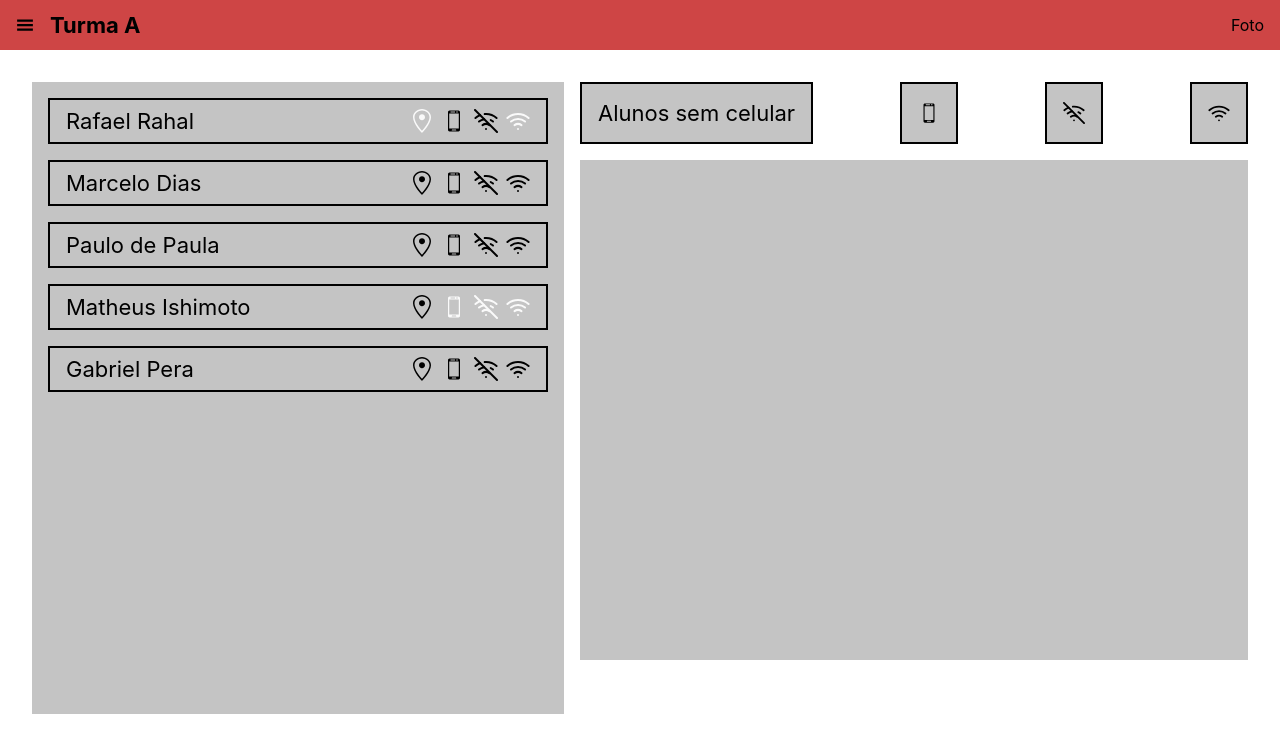
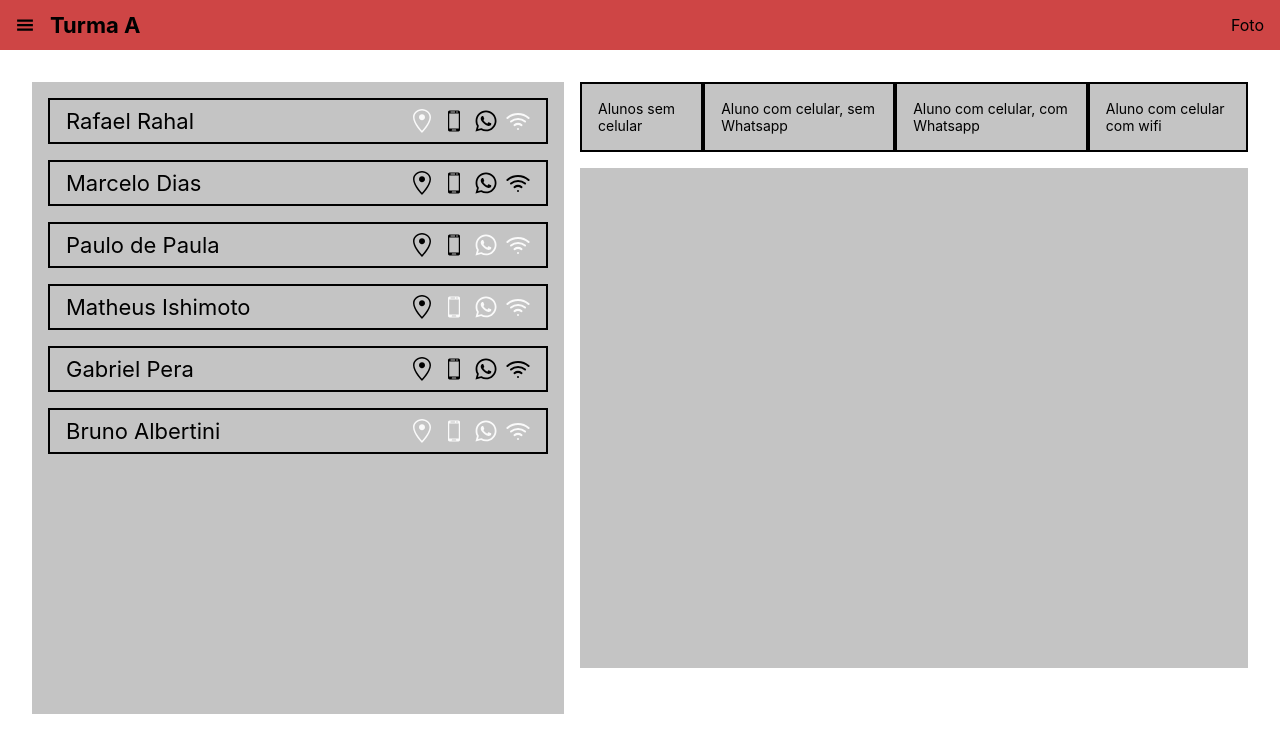
Before and after one commit to marcelodof/hackthon-covid, a React (Create React App) app in the folder front/: page / in a window 1280 px wide. Shown: the top 752 px of the page. Built offline with nearby package versions, Linux system fonts and the light colour scheme.

Commit message:
fix filters

```diff
--- a/front/src/App.js
+++ b/front/src/App.js
@@ -25,8 +25,8 @@ const defaultStudents = [
       name: "Paulo de Paula",
       hasAddress: true,
       hasSmartphone: true,
-      hasWhatsApp: true,
-      hasWifi: true,
+      hasWhatsApp: false,
+      hasWifi: false,
     },
     {
       name: "Matheus Ishimoto",
@@ -41,48 +41,38 @@ const defaultStudents = [
       hasSmartphone: true,
       hasWhatsApp: true,
       hasWifi: true,
+    },
+    {
+      name: "Bruno Albertini",
+      hasAddress: false,
+      hasSmartphone: false,
+      hasWhatsApp: false,
+      hasWifi: false,
     }
   ]
 
 function App() {
 
-  const [ studentsList, setStudentsList ] =
-    useState(defaultStudents)
-  const [ appliedFilters, setAppliedFilters] =
-    useState({
-      hasAddress: false,
-      hasSmartphone: false,
-      hasWhatsApp: false,
-      hasWifi: false,
-    })
+    const [ studentsList, setStudentsList ] = useState(defaultStudents)
+    //const possibleFilter = ["notSmartphone", "hasSmartphone", "hasWhatsApp", "hasWifi"]
 
-  const applyFilters = (field) => {
-    setAppliedFilters({...appliedFilters, field: true})
-    setStudentsList(studentsList.filter((student) => {
-        return student[field]
-    }))
-  }
-
-  const removeFilters = (field) => {
-    // Getting filter keys
-    const filtersToApply = Object.keys(appliedFilters)
-        .filter((key) => {
-            return appliedFilters[key] && field !== key
-        })
+    const [activeFilter, setActiveFilter] = useState(null);
 
 
-    // filtersToApply.forEach(() => {
-    //     newFilteredStudents = defaultStudents.filter((student) => {
-    //         return student[appliedFilters]
-    //     })
-    // })
 
-    setAppliedFilters({...appliedFilters, field: false})
-
-  }
-
-  const filterStudents = (field) => {
-    appliedFilters[field] ? removeFilters(field) : applyFilters(field)
+  const filterStudents = (filter) => {
+    setStudentsList(defaultStudents.filter((student) => {
+      if (filter === "notSmartphone") {
+        return !student["hasSmartphone"] && student["hasAddress"];
+      } else if (filter === "hasSmartphone") {
+        return student[filter] && !student["hasWhatsApp"];
+      } else if (filter === "hasWhatsApp") {
+        return student[filter] && student["hasSmartphone"];
+      } else if (filter === "hasWifi") {
+        return student[filter] && student["hasSmartphone"]
+      }
+    }))
+    setActiveFilter(filter);
   }
 
 
--- a/front/src/Components/StudentItem/StudentItem.js
+++ b/front/src/Components/StudentItem/StudentItem.js
@@ -1,7 +1,8 @@
 import React from 'react';
 import { GiSmartphone } from 'react-icons/gi'
-import { FiWifiOff, FiWifi } from 'react-icons/fi';
+import { FiWifi } from 'react-icons/fi';
 import { GoLocation } from 'react-icons/go'
+import { FaWhatsapp } from 'react-icons/fa';
 
 import './StudentItem.css';
 
@@ -14,7 +15,7 @@ export const StudentItem = ({name, hasAddress, hasSmartphone, hasWhatsApp, hasWi
             <div className="icons-container">
                 <GoLocation style={!hasAddress && {color: '#FAFAFA'}} />
                 <GiSmartphone style={!hasSmartphone && {color: '#FAFAFA'}} />
-                <FiWifiOff style={!hasWhatsApp && {color: '#FAFAFA'}}/>
+                <FaWhatsapp style={!hasWhatsApp && {color: '#FAFAFA'}}/>
                 <FiWifi style={!hasWifi && {color: '#FAFAFA'}} />
             </div>
         </div>
--- a/front/src/Components/StudentsFilter/StudentsFilter.css
+++ b/front/src/Components/StudentsFilter/StudentsFilter.css
@@ -24,5 +24,6 @@
     padding: 16px;
     border: 2px solid black;
     background-color: #C4C4C4;
-    font-size: 22px;
+    font-size: 14px;
+    cursor: pointer;
 }
--- a/front/src/Components/StudentsFilter/StudentsFilter.js
+++ b/front/src/Components/StudentsFilter/StudentsFilter.js
@@ -1,7 +1,4 @@
 import React from 'react';
-import { GiSmartphone } from 'react-icons/gi'
-import { FiWifiOff, FiWifi } from 'react-icons/fi';
-import { GoLocation } from 'react-icons/go'
 
 import './StudentsFilter.css';
 
@@ -9,17 +6,17 @@ export const StudentsFilter = ({handleFilter}) => {
     return (
         <div className='filter-wrapper'>
             <div className='filter-buttons'>
-                <div className='button' onClick={() => handleFilter('hasAddress')}>
+                <div className='button' onClick={() => handleFilter("notSmartphone")}>
                     Alunos sem celular
                 </div>
                 <div className='button' onClick={() => handleFilter('hasSmartphone')}>
-                    <GiSmartphone/>
+                   Aluno com celular, sem Whatsapp
                 </div>
                 <div className='button' onClick={() => handleFilter('hasWhatsApp')}>
-                    <FiWifiOff/>
+                    Aluno com celular, com Whatsapp
                 </div>
                 <div className='button' onClick={() => handleFilter('hasWifi')}>
-                    <FiWifi/>
+                    Aluno com celular com wifi
                 </div>
             </div>
             <div className='filter-content'>
```
